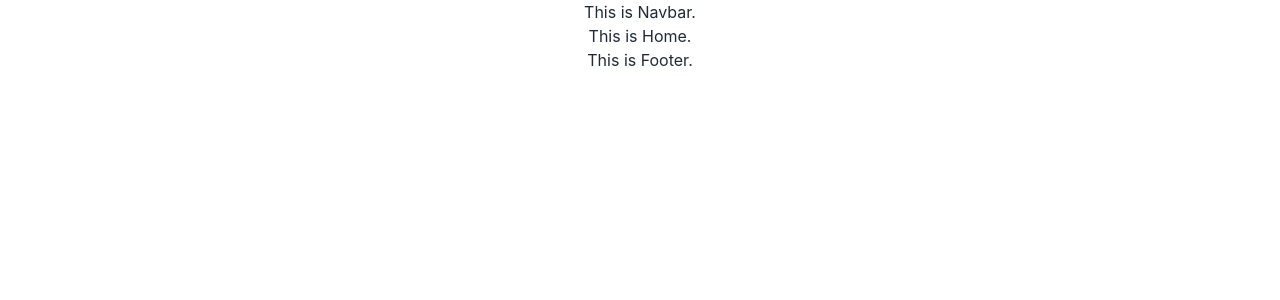
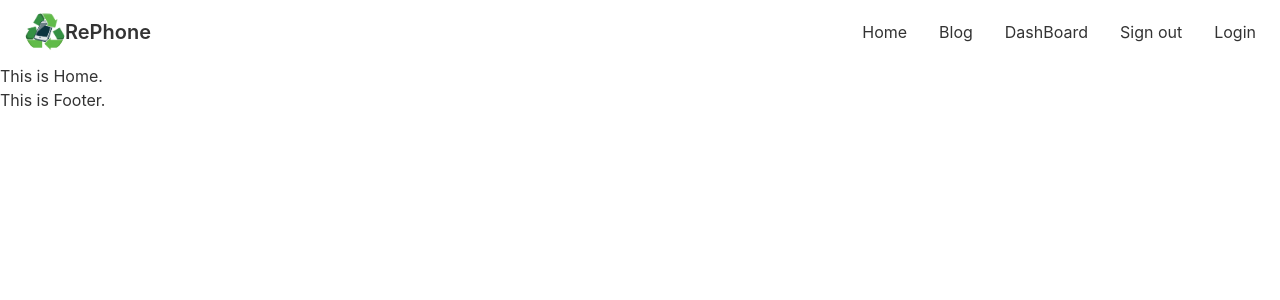
Before and after one commit to S0vers/Rephone-client, a React (Create React App) app: page / in a window 1280 px wide. Shown: the top 300 px of the page. Built offline with nearby package versions, Linux system fonts and the light colour scheme.

Commit message:
basic navbar and theme added

```diff
--- a/public/index.html
+++ b/public/index.html
@@ -1,14 +1,12 @@
 <!DOCTYPE html>
 <html lang="en">
+
 <head>
   <meta charset="utf-8" />
   <link rel="icon" href="%PUBLIC_URL%/favicon.ico" />
   <meta name="viewport" content="width=device-width, initial-scale=1" />
   <meta name="theme-color" content="#000000" />
-    <meta
-      name="description"
-      content="Web site created using create-react-app"
-    />
+  <meta name="description" content="Web site created using create-react-app" />
   <link rel="apple-touch-icon" href="%PUBLIC_URL%/logo192.png" />
   <!--
       manifest.json provides metadata used when your web app is installed on a
@@ -24,8 +22,9 @@
       work correctly both with client-side routing and a non-root public URL.
       Learn how to configure a non-root public URL by running `npm run build`.
     -->
-    <title>React App</title>
+  <title>RePhone</title>
 </head>
+
 <body>
   <noscript>You need to enable JavaScript to run this app.</noscript>
   <div id="root"></div>
@@ -40,4 +39,5 @@
       To create a production bundle, use `npm run build` or `yarn build`.
     -->
 </body>
+
 </html>
--- a/src/App.js
+++ b/src/App.js
@@ -4,7 +4,7 @@ import './App.css';
 import router from './Routes/Routes/routes'
 function App() {
   return (
-    <div className="App">
+    <div className="max-w-[1440px] mx-auto">
       <RouterProvider router={router}></RouterProvider>
       <Toaster></Toaster>
     </div>
--- a/src/Pages/Shared/Navbar/Navbar.js
+++ b/src/Pages/Shared/Navbar/Navbar.js
@@ -1,9 +1,43 @@
 import React from 'react';
+import { Link } from 'react-router-dom';
+import { FaBars } from "react-icons/fa";
+import { AiOutlineBars } from "react-icons/ai";
+import logo from '../../../assets/logo/favicon.png'
+const menuItems = <React.Fragment>
+    <li><Link to='/'>Home</Link></li>
+    <li><Link to='/blog'>Blog</Link></li>
+    <>
+        <li><Link to='/dashboard'>DashBoard</Link></li>
+        <li><button>Sign out</button></li>
+    </>
+    <li><Link to='/login'>Login</Link></li>
+</React.Fragment>
 
 const Navbar = () => {
     return (
-        <div>
-            <h2>This is Navbar.</h2>
+        <div className="navbar flex justify-between">
+            <label htmlFor="dashboard-drawer" tabIndex={2} className="btn btn-ghost lg:hidden">
+                <AiOutlineBars></AiOutlineBars>
+            </label>
+            <div className="flex-1">
+                <Link to='/' className="btn btn-ghost normal-case text-xl">
+                    <img className="w-10 rounded-full" src={logo} alt="Company Logo" />
+                    RePhone
+                </Link>
+            </div>
+            <div className="dropdown dropdown-end flex-none">
+                <label tabIndex={0} className="btn btn-ghost lg:hidden">
+                    <FaBars></FaBars>
+                </label>
+                <ul tabIndex={0} className="menu menu-compact dropdown-content mt-3 p-2 shadow bg-base-100 rounded-box w-52">
+                    {menuItems}
+                </ul>
+            </div>
+            <div className="navbar-end hidden lg:flex">
+                <ul className="menu menu-horizontal p-0">
+                    {menuItems}
+                </ul>
+            </div>
         </div>
     );
 };
--- a/tailwind.config.js
+++ b/tailwind.config.js
@@ -3,8 +3,27 @@ module.exports = {
   content: [
     "./src/**/*.{js,jsx,ts,tsx}",
   ],
+  daisyui: {
+    themes: [
+      {
+        mytheme: {
+          "primary": "#4ade80",
+          "secondary": "#38bdf8",
+          "accent": "#fed7aa",
+          "neutral": "#374151",
+          "base-100": "#FFFFFF",
+          "info": "#e879f9",
+          "success": "#15803d",
+          "warning": "#dc2626",
+          "error": "#7f1d1d",
+        }
+      }
+    ]
+  },
+
   theme: {
-    extend: {},
+    extend: {
+    },
   },
   plugins: [require("daisyui")],
 }
```
Also changed, not shown: 1 other file (tests, documents, lock files or other folders). Lines whose indentation alone changed are shown as unchanged.
